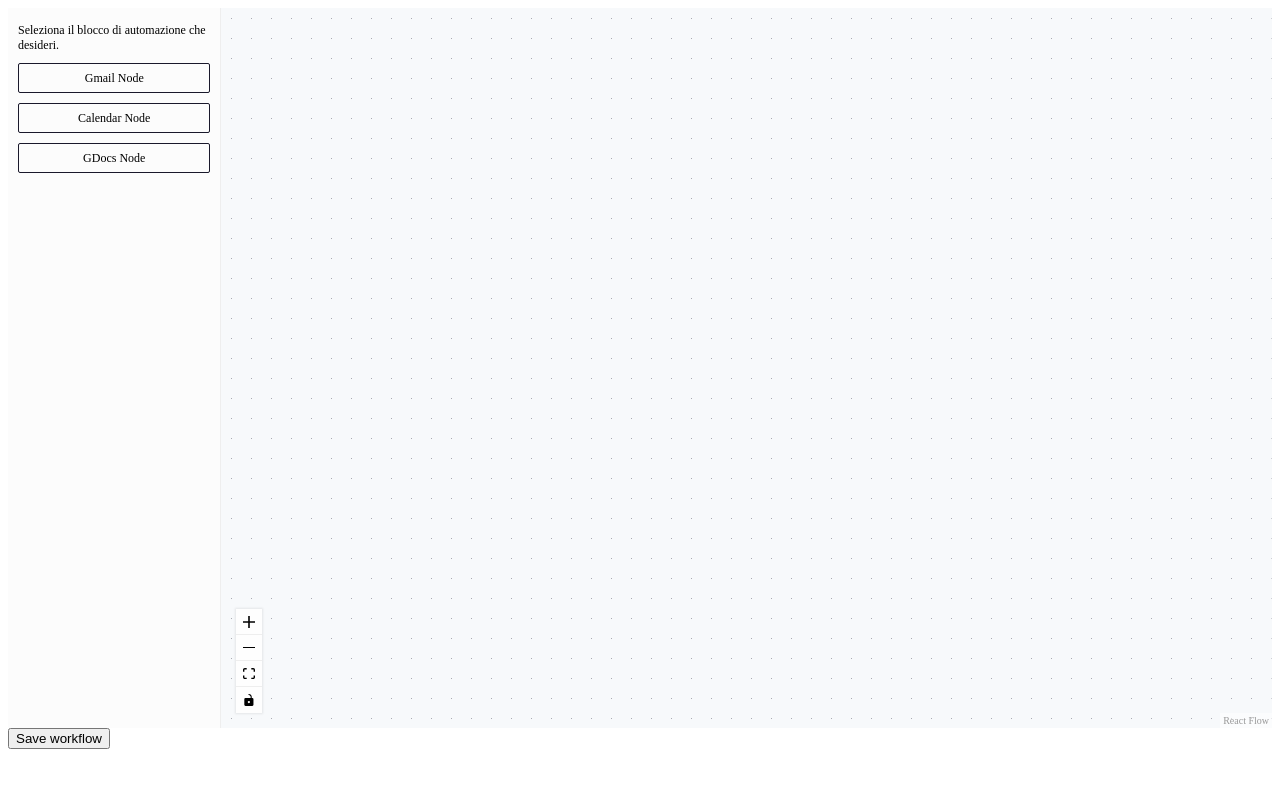
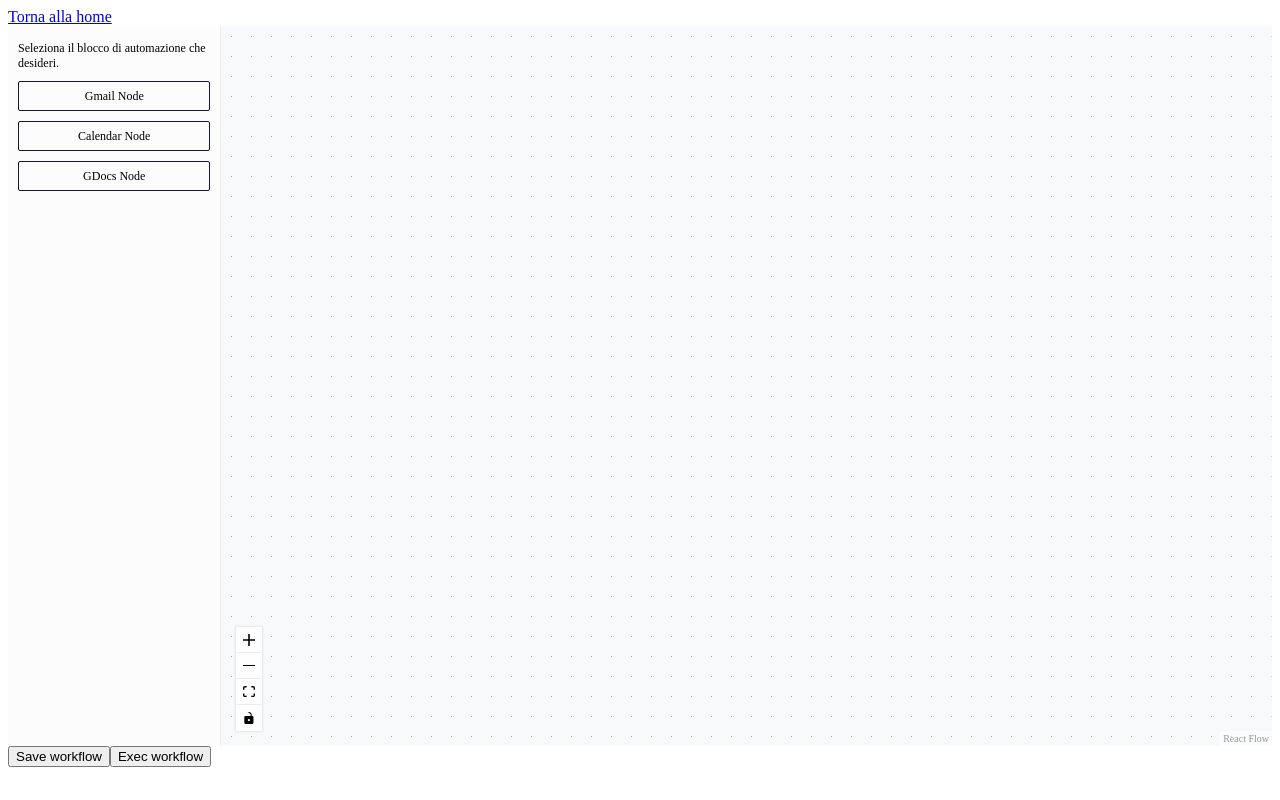
Before and after one commit to techminds-unipd/PoC, a React (Vite) app in the folder frontend/: page /workflow/1/1 in a window 1280 px wide. Built offline with nearby package versions, Linux system fonts and the light colour scheme; no server answers.

Commit message:
Added home link and execute workflow button #1

```diff
--- a/frontend/src/components/Workflow/Workflow.tsx
+++ b/frontend/src/components/Workflow/Workflow.tsx
@@ -1,5 +1,6 @@
 import WorkflowCanvas from './WorkflowCanvas/WorkflowCanvas';
 import WorkflowSaver from './WorkflowSaver';
+import WorkflowExecutor from './WorkflowExecutor';
 import {
     useNodesState,
     useEdgesState,
@@ -34,6 +35,7 @@ function Workflow() {
 
     return (
         <>
+        <a href="/">Torna alla home</a>
         <WorkflowCanvas
             nodes={nodes}
             edges={edges}
@@ -48,6 +50,9 @@ function Workflow() {
             id={id as string}
             name={name as string}
         />
+        <WorkflowExecutor
+            id={id as string}
+        />
         </>
     );
 }
--- /dev/null
+++ b/frontend/src/components/Workflow/WorkflowExecutor.tsx
@@ -0,0 +1,19 @@
+interface WorkflowExecutorProps {
+    id: string;
+}
+
+function WorkflowExecutor({ id }: WorkflowExecutorProps) {
+
+    const execute = () => {
+        fetch(`http://localhost:3000/workflows/${id}/execute`)
+            .then(response => console.log(response.json()))
+            .catch(error => console.error(error));
+    }
+
+
+    return (
+        <button onClick={execute}>Exec workflow</button>
+    );
+}
+
+export default WorkflowExecutor;
```
